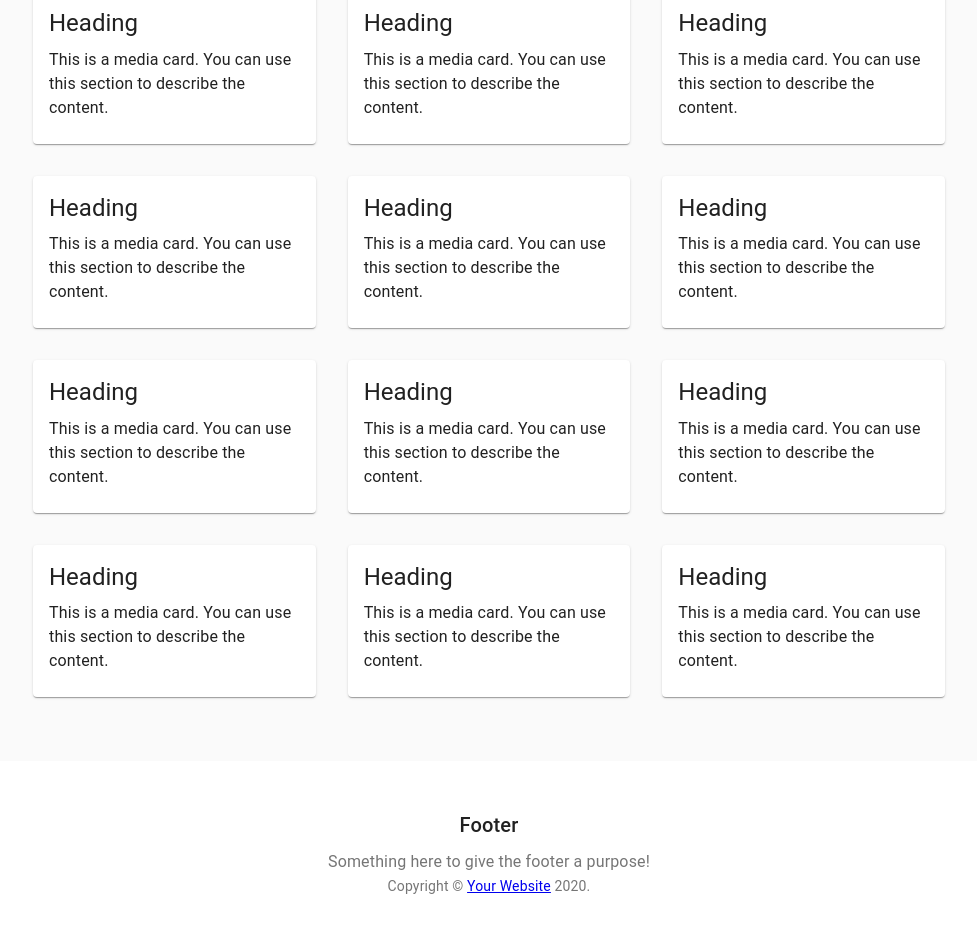
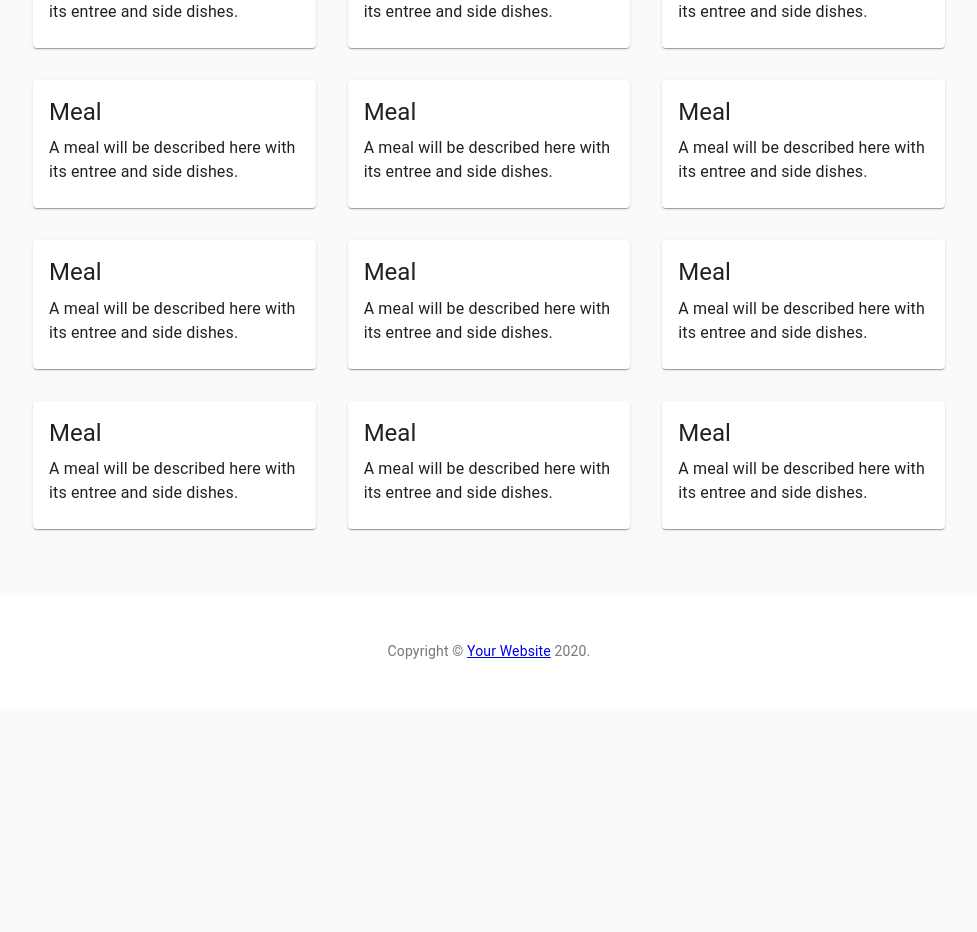
Before and after one commit to BradRaynaud/Team_Abraca-Data, a Next.js app in the folder frontend/: page /WeekView in a window 1280 px wide. Shown: the part 1040-1972 px from the top of the page, without its empty margins (151-1128 px from the left). After the commit the page ends 1749 px from the top, so only its background shows below. Built offline with nearby package versions, Linux system fonts and the light colour scheme.

Commit message:
Changed what the cards said and added card titles, not implemented yet

```diff
--- a/frontend/pages/WeekView.js
+++ b/frontend/pages/WeekView.js
@@ -65,6 +65,72 @@ const useStyles = makeStyles(theme => ({
 
 const cards = [1, 2, 3, 4, 5, 6, 7, 8, 9, 10, 11, 12, 13, 14, 15, 16, 17, 18, 19, 20, 21];
 
+const tiers = [
+{
+  title:'Monday Breakfast'
+},
+{
+  title:'Monday Lunch'
+},
+{
+  title:'Monday Dinner'
+},
+{
+  title:'Tuesday Breakfast'
+},
+{
+  title:'Tuesday Lunch'
+},
+{
+  title:'Tuesday Dinner'
+},
+{
+  title:'Wednesday Breakfast'
+},
+{
+  title:'Wednesday Lunch'
+},
+{
+  title:'Wednesday Dinner'
+},
+{
+  title:'Thursday Breakfast'
+},
+{
+  title:'Thursday Lunch'
+},
+{
+  title:'Thursday Dinner'
+},
+{
+  title:'Friday Breakfast'
+},
+{
+  title:'Friday Lunch'
+},
+{
+  title:'Friday Dinner'
+},
+{
+  title:'Saturday Breakfast'
+},
+{
+  title:'Saturday Lunch'
+},
+{
+  title:'Saturday Dinner'
+},
+{
+  title:'Sunday Breakfast'
+},
+{
+  title:'Sunday Lunch'
+},
+{
+  title:'Sunday Dinner'
+},
+];
+
 export default function Album() {
   const classes = useStyles();
 
@@ -101,10 +167,10 @@ export default function Album() {
                   <Card className={classes.card}>
                     <CardContent className={classes.cardContent}>
                       <Typography gutterBottom variant="h5" component="h2">
-                        Heading
+                        Meal
                       </Typography>
                       <Typography>
-                        This is a media card. You can use this section to describe the content.
+                        A meal will be described here with its entree and side dishes.
                       </Typography>
                     </CardContent>
                   </Card>
@@ -116,12 +182,6 @@ export default function Album() {
       </main>
       {/* Footer */}
       <footer className={classes.footer}>
-        <Typography variant="h6" align="center" gutterBottom>
-          Footer
-        </Typography>
-        <Typography variant="subtitle1" align="center" color="textSecondary" component="p">
-          Something here to give the footer a purpose!
-        </Typography>
         <Copyright />
       </footer>
       {/* End footer */}
```
